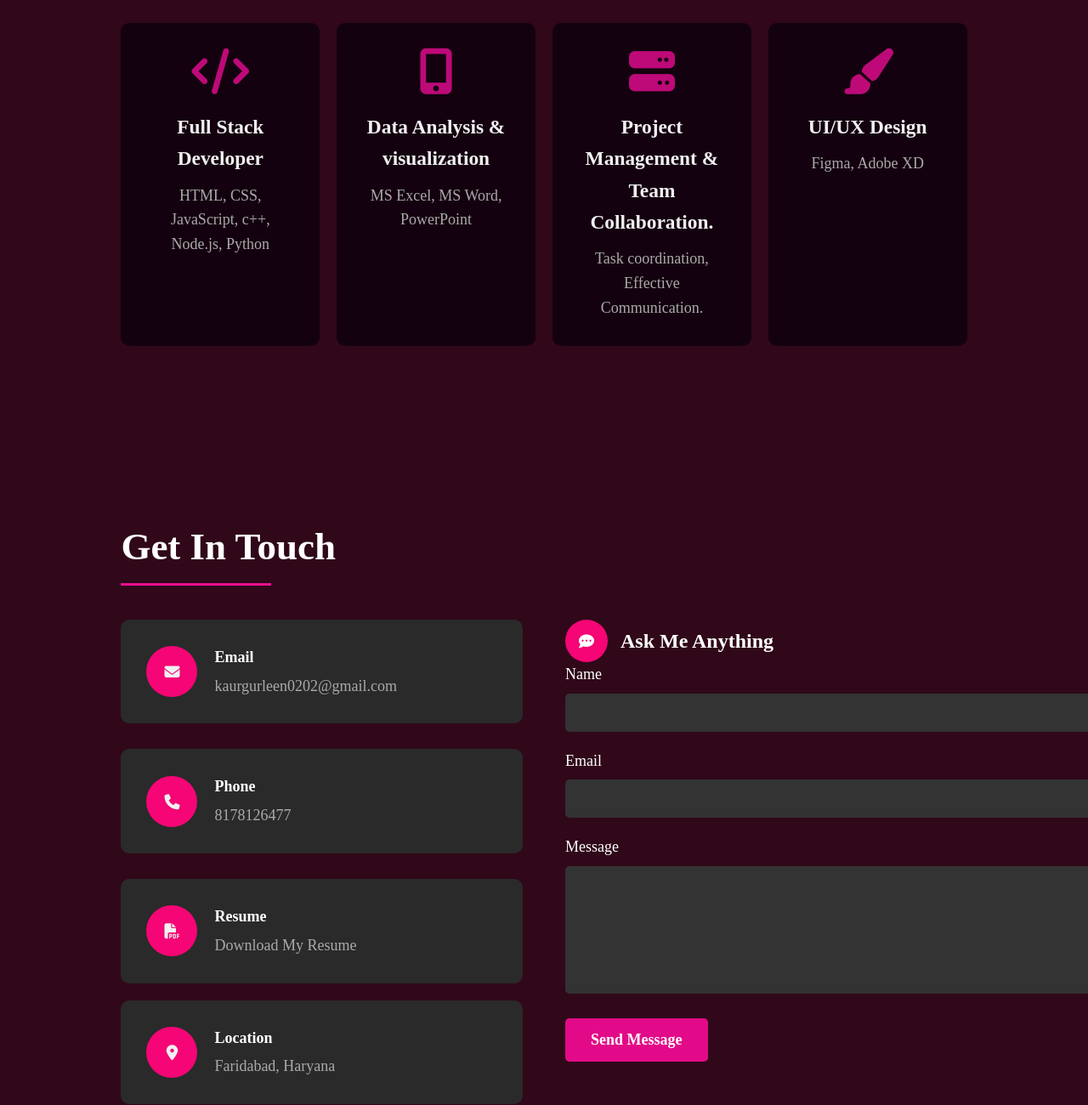
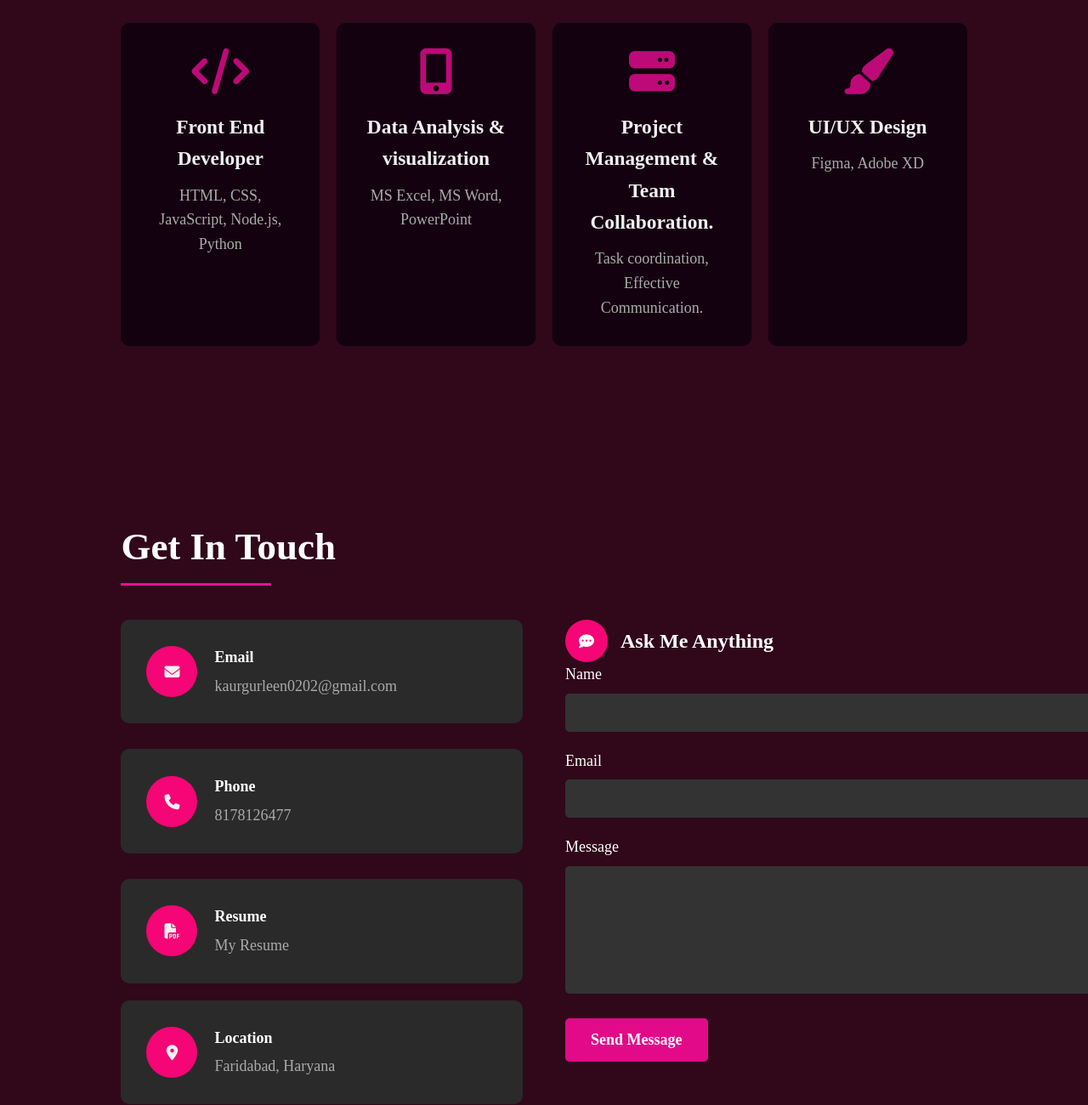
Before and after one commit to gurleenkaur0202/portfoliogurleen, a website: page public/index.html in a window 1280 px wide. Shown: the part 1880-3180 px from the top of the page at 85% size. Drawn offline with Linux system fonts and the light colour scheme.

Commit message:
Updated resume, image and content

```diff
--- a/public/index.html
+++ b/public/index.html
@@ -513,7 +513,7 @@
                 grid-template-columns: 1fr;
             }
         }
-                        grid-template-columns: 1fr;
+                        grid-template-columns 1fr;
             }
         }
         @media screen and (max-width: 480px) {
@@ -564,7 +564,7 @@
         <h3>About Me</h3>
         <div class="about-content">
             <div class="profile-img">
-                <img src="https://i.ibb.co/pj34sFNS/IMG-20250711-WA0028.jpg" alt="IMG-20250711-WA0028" border="0"></a>
+                <img src="https://i.ibb.co/wNwrY8PP/IMG-2409.jpg"  alt="IMG-20250711-WA0028" border="0"></a>
             </div>
             <div class="about-text">
                 <p>A curious mind in code and a creative soul in fashion—that’s who I am.
@@ -583,8 +583,8 @@ Currently pursuing my BTech in Computer Science Engineering, I live at the inter
         <div class="skills-grid">
             <div class="skill-card">
                 <i class="fas fa-code"></i>
-                <h4>Full Stack Developer</h4>
-                <p>HTML, CSS, JavaScript, c++, Node.js, Python</p>
+                <h4>Front End Developer</h4>
+                <p>HTML, CSS, JavaScript, Node.js, Python</p>
             </div>
             <div class="skill-card">
                 <i class="fas fa-mobile-alt"></i>
@@ -635,7 +635,7 @@ Currently pursuing my BTech in Computer Science Engineering, I live at the inter
                     </div>
                     <div class="contact-text">
                         <h4>Resume</h4>
-                        <a href="https://raw.githubusercontent.com/gurleenkaur0202/portfoliogurleen/main/GURLEEN%20KAUR%20resume.pdf">Download My Resume</a>
+                        <a href="GURLEEN CV(2).pdf">My Resume</a>
                     </div>
                 </div>
                 <section id="Ask" class="ask-card">
```
Also changed, not shown: 1 other file.
